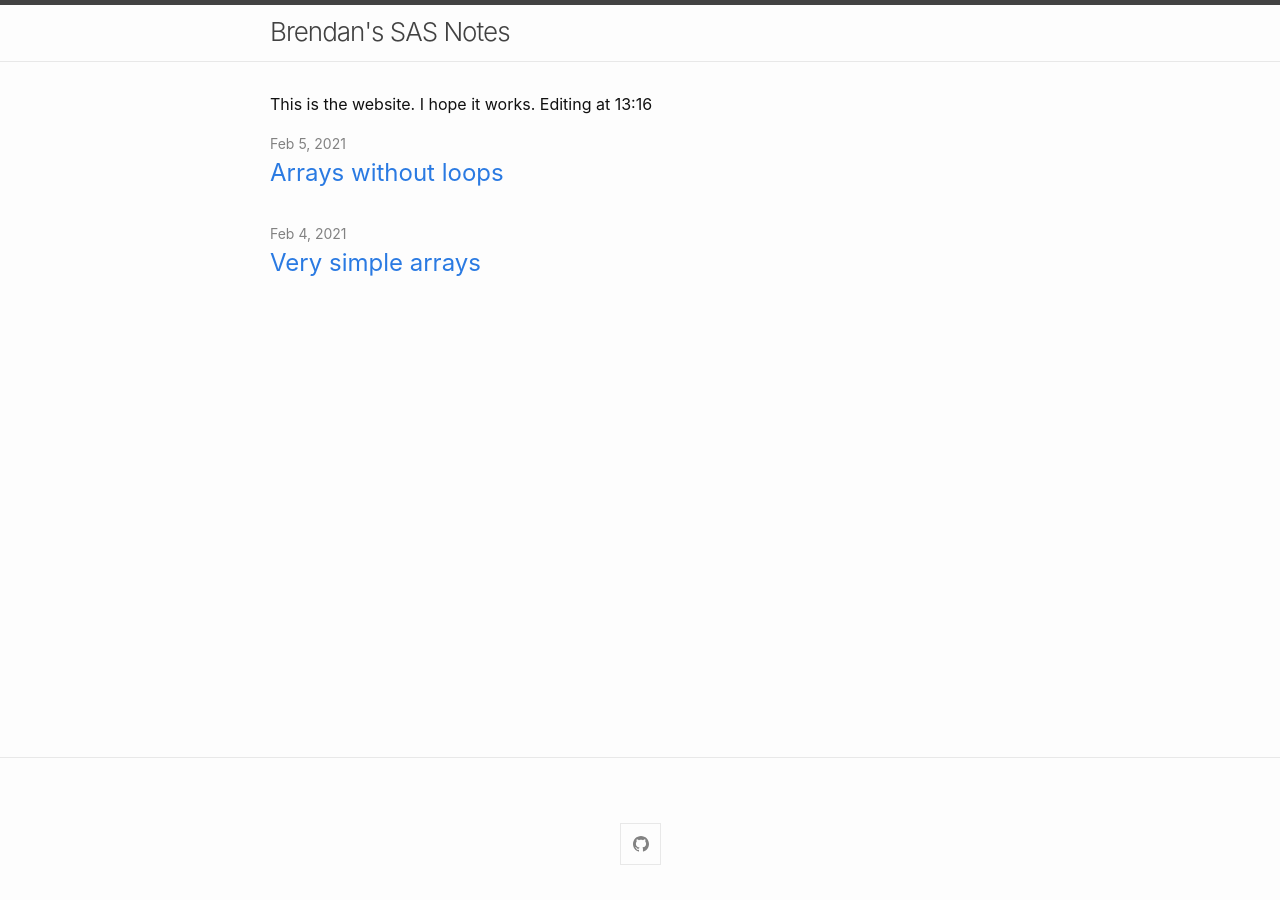
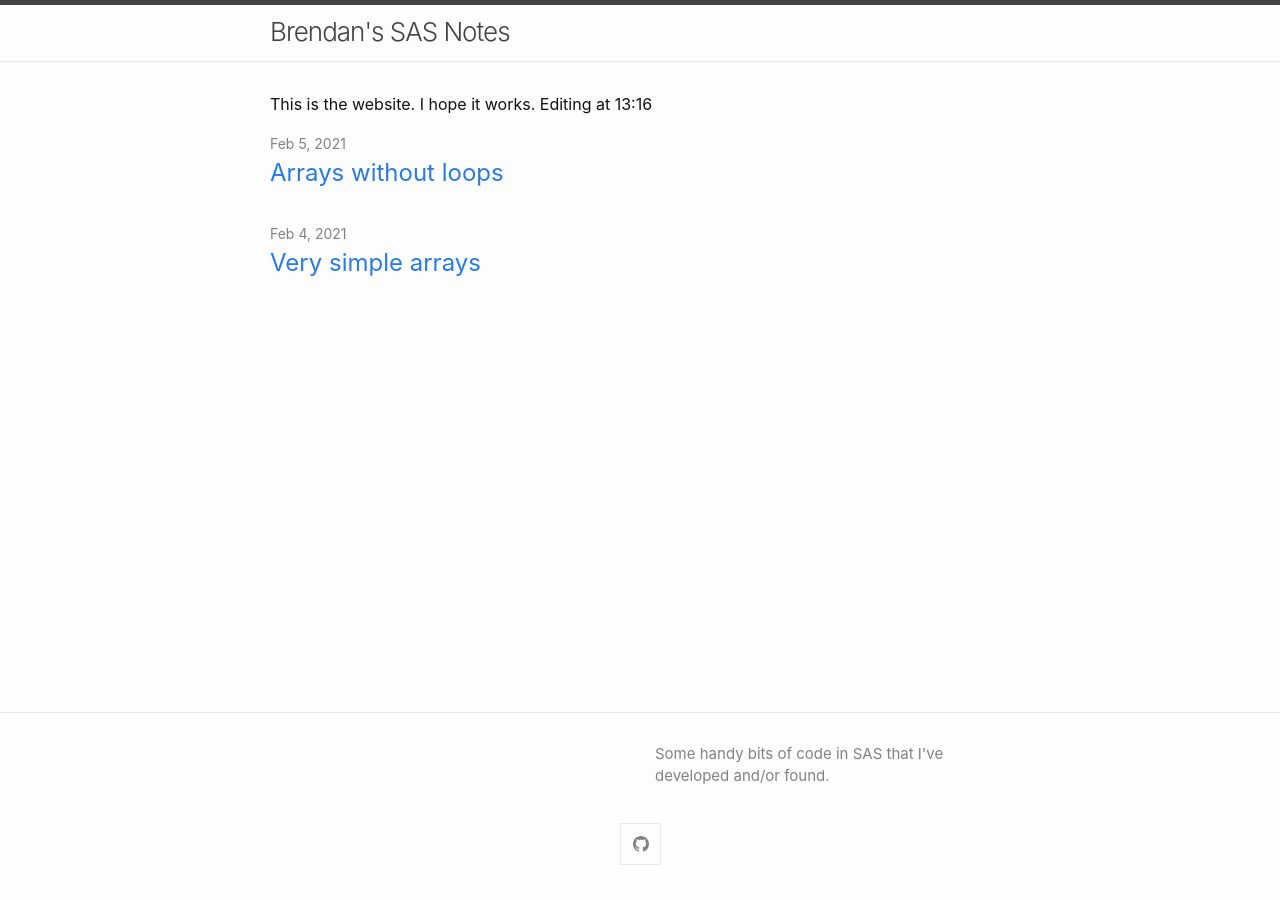
Before and after one commit to brendanjodowd/brendanjodowd.github.io, a Jekyll site: the page built from index.md, in a window 1280 px wide. Built offline with Jekyll 4.4.1, drawn with Linux system fonts in a browser that asks for light colours.

Commit message:
Update _config.yml
Adding description to site

```diff
--- a/_config.yml
+++ b/_config.yml
@@ -3,6 +3,10 @@ author: Brendan O'Dowd
 #theme: jekyll-theme-slate
 #theme: jekyll-theme-minima
 theme: minima
+
+description: > # this means to ignore newlines until "show_excerpts:"
+  Some handy bits of code in SAS that I've developed and/or found.
+
 logo: /media/me_cat.jpeg
 
 plugins:
```
